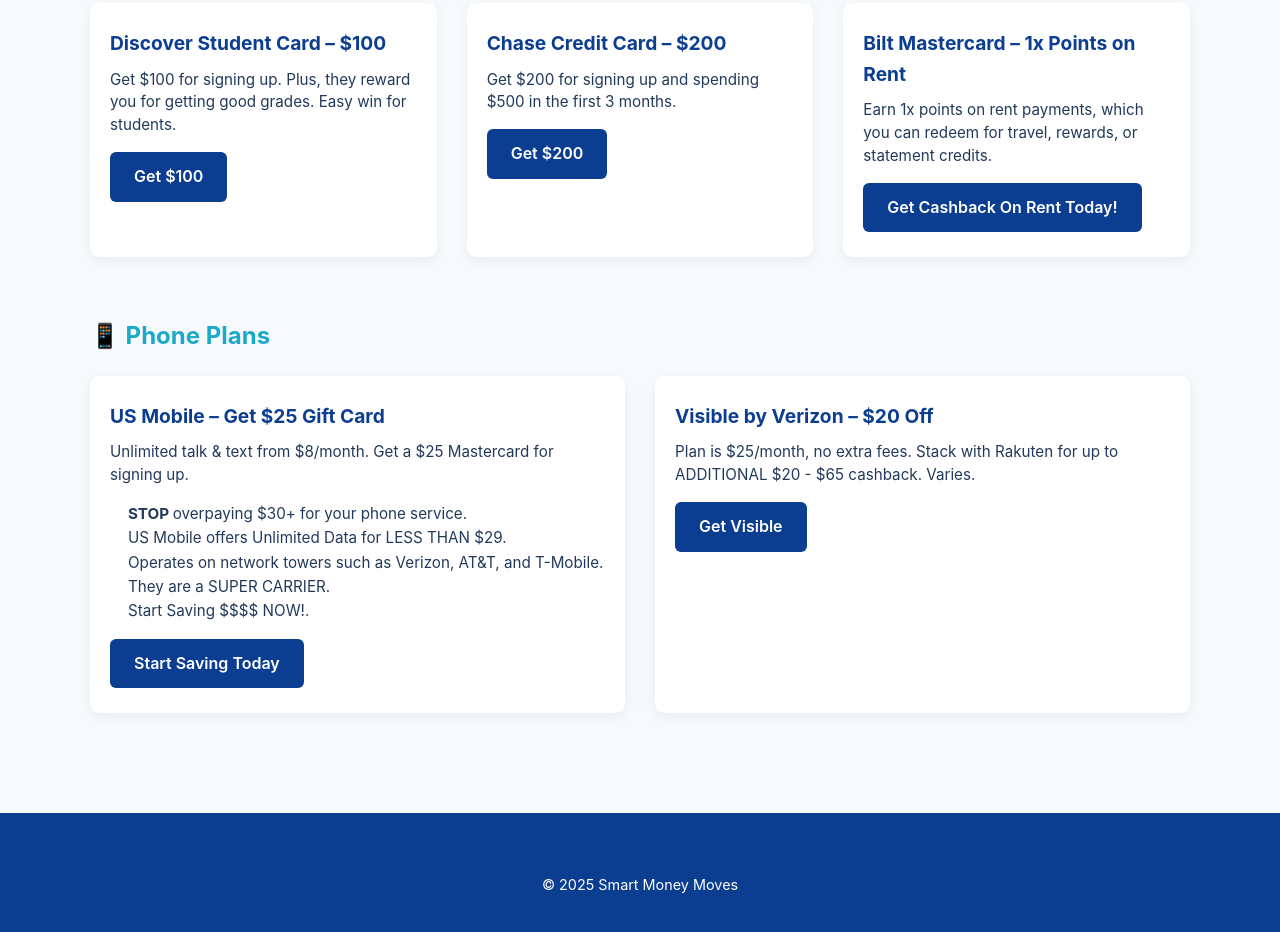
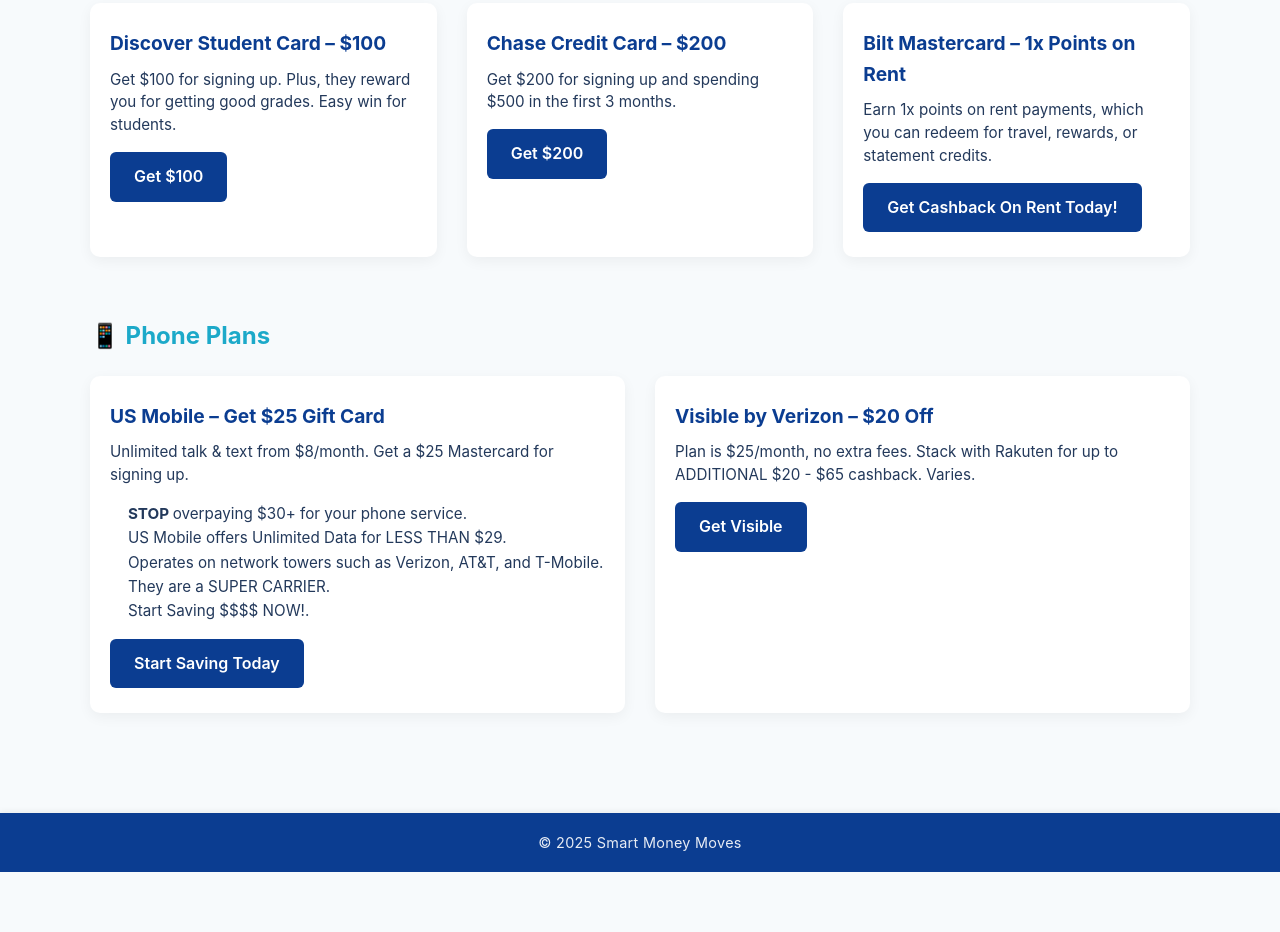
Before and after one commit to NazmulD1/Personal-Finance, a plain HTML site: page index.html in a window 1280 px wide. Shown: the part 1683-2615 px from the top of the page. After the commit the page ends 2555 px from the top, so only its background shows below. Drawn offline with Linux system fonts and the light colour scheme.

```diff
--- a/styles.css
+++ b/styles.css
@@ -265,13 +265,27 @@
 }
 
 /* Footer */
+/* Footer */
 .footer {
   background: #0B3D91;
   color: #fff;
   text-align: center;
-  padding: 20px 0;
+  padding: 18px 0;
   font-size: 0.9rem;
+  box-shadow: 0 -2px 6px rgba(0, 0, 0, 0.05); /* subtle soft shadow */
 }
+
+.footer .container {
+  padding: 0; /* no extra space */
+}
+
+.footer p {
+  margin: 0;
+  opacity: 0.9; /* slightly softer text */
+  letter-spacing: 0.3px;
+}
+
+
 
 .video-container {
   position: relative;
```
